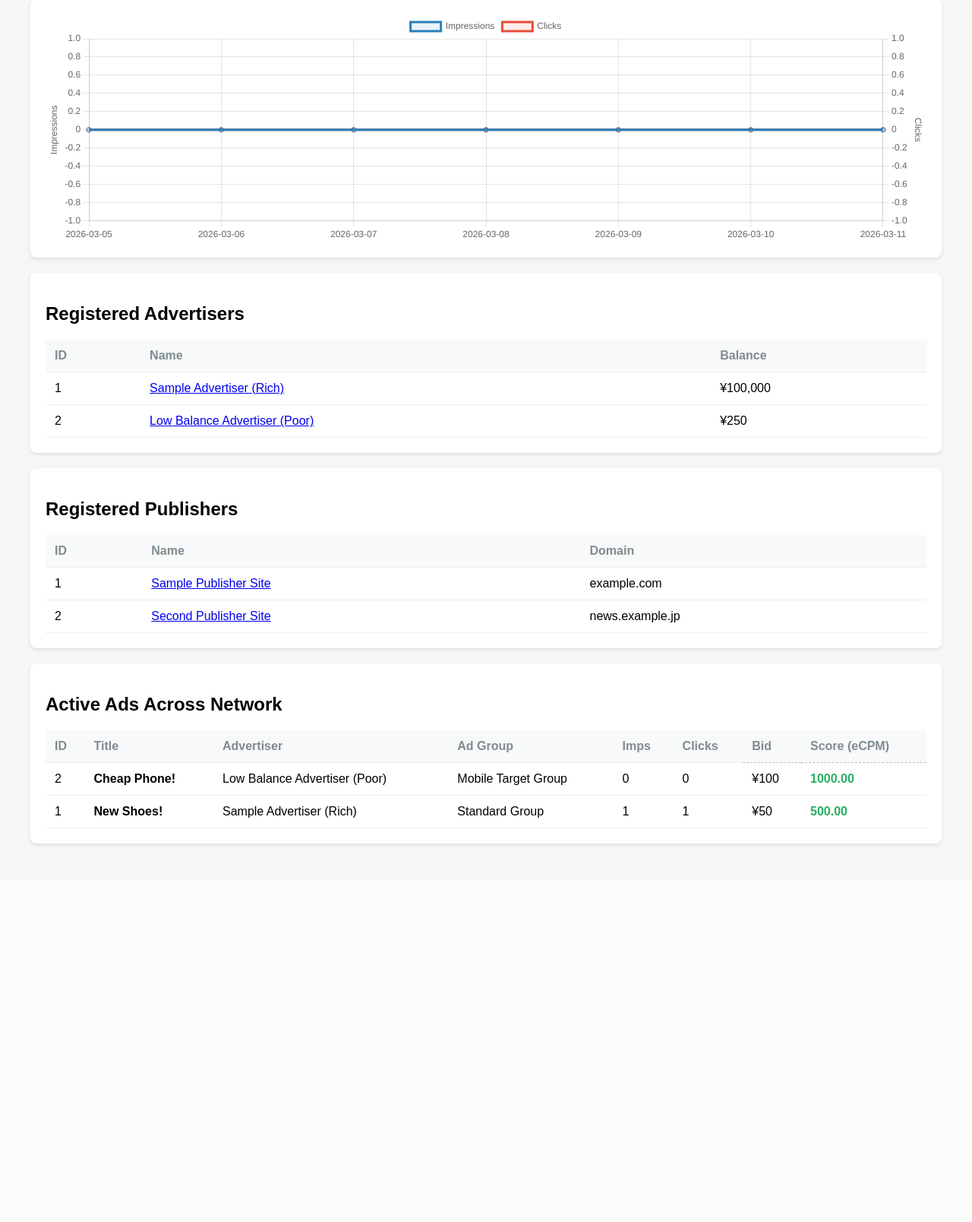
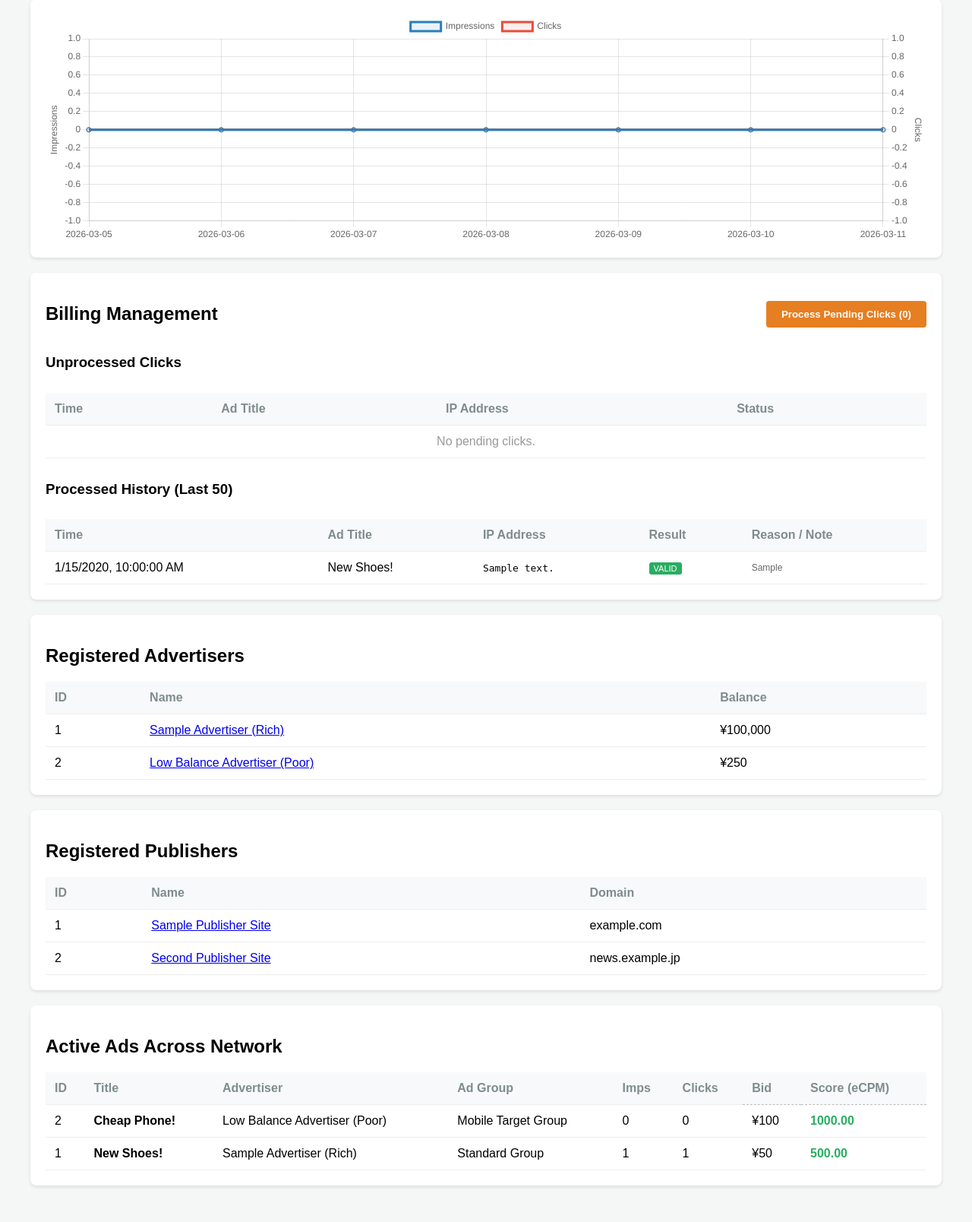
Before and after one commit to yusuke0627/musubi, a Node server app: page /admin in a window 1280 px wide. Shown: the part 302-1910 px from the top of the page at 76% size. Before the commit the page ends 1416 px from the top, so only its background shows below. Run offline with Node 20, Linux system fonts and the light colour scheme; data comes from the database, SQL or seed files in the repository; both versions use the stored data as it was after the commit; tables that the repository leaves empty hold one stand-in row (values such as "Sample post"); data that the repository does not hold is empty; some libraries are stand-ins or nearby versions.

Commit message:
feat: implement manual billing processing UI and click history with invalid reasons

```diff
--- a/src/db.ts
+++ b/src/db.ts
@@ -64,6 +64,7 @@ db.exec(`
     ip_address TEXT,
     is_valid INTEGER DEFAULT 1,
     processed INTEGER DEFAULT 0,
+    invalid_reason TEXT,
     created_at DATETIME DEFAULT CURRENT_TIMESTAMP,
     FOREIGN KEY(ad_id) REFERENCES ads(id),
     FOREIGN KEY(publisher_id) REFERENCES publishers(id)
--- a/src/server.ts
+++ b/src/server.ts
@@ -120,7 +120,8 @@ function runBillingWorker() {
       `).get(click.ad_id, click.ip_address, click.id, click.created_at);
 
       if (duplicate) {
-        db.prepare('UPDATE clicks SET is_valid = 0, processed = 1 WHERE id = ?').run(click.id);
+        db.prepare('UPDATE clicks SET is_valid = 0, processed = 1, invalid_reason = ? WHERE id = ?')
+          .run('Duplicate click (10s)', click.id);
         continue;
       }
 
@@ -134,7 +135,8 @@ function runBillingWorker() {
       `).get(click.ad_id) as any;
 
       if (!adInfo) {
-        db.prepare('UPDATE clicks SET is_valid = 0, processed = 1 WHERE id = ?').run(click.id);
+        db.prepare('UPDATE clicks SET is_valid = 0, processed = 1, invalid_reason = ? WHERE id = ?')
+          .run('Ad info not found', click.id);
         continue;
       }
 
@@ -144,21 +146,23 @@ function runBillingWorker() {
       if (result.changes > 0) {
         db.prepare('UPDATE clicks SET is_valid = 1, processed = 1 WHERE id = ?').run(click.id);
       } else {
-        db.prepare('UPDATE clicks SET is_valid = 0, processed = 1 WHERE id = ?').run(click.id);
+        db.prepare('UPDATE clicks SET is_valid = 0, processed = 1, invalid_reason = ? WHERE id = ?')
+          .run('Insufficient advertiser balance', click.id);
       }
     }
     return unprocessedClicks.length;
   });
 
   try {
-    processBatch();
+    return processBatch();
   } catch (err) {
     console.error('[BillingWorker] Error:', err);
+    throw err;
   }
 }
 
-// 5秒おきにバッチを回す
-setInterval(runBillingWorker, 5000);
+// 自動処理を停止（UIから手動実行に変更）
+// setInterval(runBillingWorker, 5000);
 
 // ---------------------------------------------------------
 // 3. ダッシュボード (Admin/Advertiser/Publisher)
@@ -233,7 +237,22 @@ app.get('/admin', (req, res) => {
   `).all();
 
   const dailyStats = getDailyStats();
-  res.render('admin', { stats, advertisers, publishers, adGroups, ads, dailyStats });
+
+  // クリック履歴の取得
+  const pendingClicks = db.prepare('SELECT clicks.*, ads.title as ad_title FROM clicks JOIN ads ON clicks.ad_id = ads.id WHERE processed = 0 ORDER BY created_at DESC').all();
+  const processedClicks = db.prepare('SELECT clicks.*, ads.title as ad_title FROM clicks JOIN ads ON clicks.ad_id = ads.id WHERE processed = 1 ORDER BY created_at DESC LIMIT 50').all();
+
+  res.render('admin', { stats, advertisers, publishers, adGroups, ads, dailyStats, pendingClicks, processedClicks });
+});
+
+// 手動クリック処理（バッチ実行）
+app.post('/admin/process-clicks', (req, res) => {
+  try {
+    const processedCount = runBillingWorker();
+    res.redirect('/admin?processed=' + processedCount);
+  } catch (err) {
+    res.status(500).send('Error processing clicks');
+  }
 });
 
 // 広告主画面 (Advertiser)
--- a/views/admin.ejs
+++ b/views/admin.ejs
@@ -91,6 +91,63 @@
         </script>
 
         <section class="card">
+            <div style="display: flex; justify-content: space-between; align-items: center;">
+                <h2>Billing Management</h2>
+                <form action="/admin/process-clicks" method="POST">
+                    <button type="submit" style="background: #e67e22; color: white; border: none; padding: 10px 20px; border-radius: 4px; font-weight: bold; cursor: pointer;">
+                        Process Pending Clicks (<%= pendingClicks.length %>)
+                    </button>
+                </form>
+            </div>
+
+            <h3>Unprocessed Clicks</h3>
+            <div style="max-height: 300px; overflow-y: auto;">
+                <table>
+                    <thead>
+                        <tr><th>Time</th><th>Ad Title</th><th>IP Address</th><th>Status</th></tr>
+                    </thead>
+                    <tbody>
+                        <% pendingClicks.forEach(click => { %>
+                            <tr>
+                                <td><%= new Date(click.created_at).toLocaleString() %></td>
+                                <td><%= click.ad_title %></td>
+                                <td><code><%= click.ip_address %></code></td>
+                                <td style="color: #f39c12;">Pending</td>
+                            </tr>
+                        <% }) %>
+                        <% if (pendingClicks.length === 0) { %>
+                            <tr><td colspan="4" style="text-align: center; color: #999;">No pending clicks.</td></tr>
+                        <% } %>
+                    </tbody>
+                </table>
+            </div>
+
+            <h3 style="margin-top: 30px;">Processed History (Last 50)</h3>
+            <div style="max-height: 400px; overflow-y: auto;">
+                <table>
+                    <thead>
+                        <tr><th>Time</th><th>Ad Title</th><th>IP Address</th><th>Result</th><th>Reason / Note</th></tr>
+                    </thead>
+                    <tbody>
+                        <% processedClicks.forEach(click => { %>
+                            <tr>
+                                <td><%= new Date(click.created_at).toLocaleString() %></td>
+                                <td><%= click.ad_title %></td>
+                                <td><code><%= click.ip_address %></code></td>
+                                <td>
+                                    <span style="background: <%= click.is_valid ? '#27ae60' : '#e74c3c' %>; color: white; padding: 2px 6px; border-radius: 3px; font-size: 11px;">
+                                        <%= click.is_valid ? 'VALID' : 'INVALID' %>
+                                    </span>
+                                </td>
+                                <td style="font-size: 12px; color: #666;"><%= click.invalid_reason || '-' %></td>
+                            </tr>
+                        <% }) %>
+                    </tbody>
+                </table>
+            </div>
+        </section>
+
+        <section class="card">
             <h2>Registered Advertisers</h2>
             <table>
                 <thead><tr><th>ID</th><th>Name</th><th>Balance</th></tr></thead>
```
Also changed, not shown: adnetwork.db.
